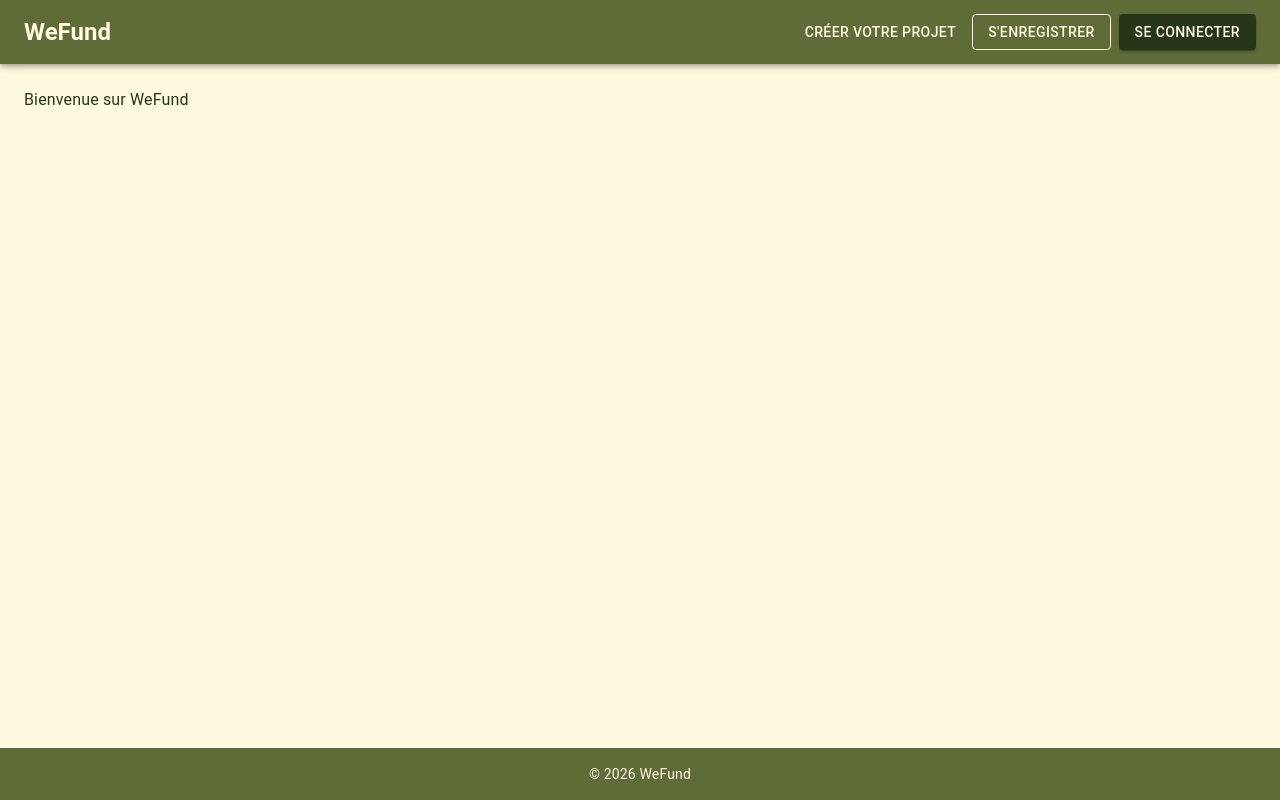
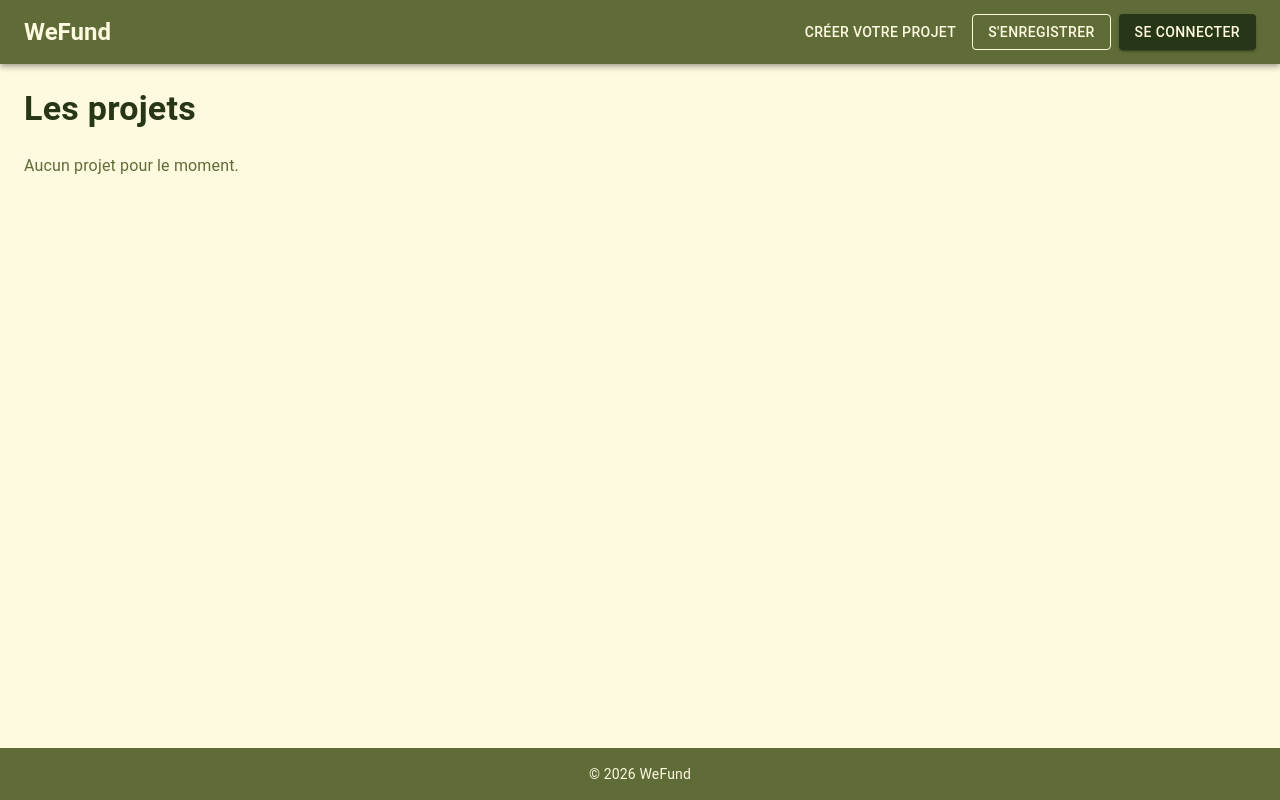
Before and after one commit to wefund-qsi/wefund-frontend, a React (Vite) app: page / in a window 1280 px wide. Built offline with nearby package versions, Linux system fonts and the light colour scheme; some icons are missing.

Commit message:
feat: enhance HomePage to display projects with loading state and no projects message

```diff
--- a/src/App.tsx
+++ b/src/App.tsx
@@ -5,6 +5,7 @@ import { RealDateGenerator } from './core/adapters/real-date-generator';
 import { RealIdGenerator } from './core/adapters/real-id-generator';
 import { InMemoryProjectRepository } from './domain/projects/adapters/project-repository.in-memory';
 import { CreateProject } from './domain/projects/uses-cases/create-project';
+import { ViewAllProjects } from './domain/projects/uses-cases/view-all-projects';
 import MainLayout from './ui/components/layouts/MainLayout';
 import HomePage from './ui/pages/HomePage';
 import CreateProjectPage from './ui/pages/CreateProjectPage';
@@ -12,6 +13,7 @@ import theme from './theme';
 
 const projectRepository = new InMemoryProjectRepository();
 const createProject = new CreateProject(projectRepository, new RealIdGenerator(), new RealDateGenerator());
+const viewAllProjects = new ViewAllProjects(projectRepository);
 
 function App() {
   return (
@@ -20,7 +22,7 @@ function App() {
       <BrowserRouter>
         <MainLayout>
           <Routes>
-            <Route path="/" element={<HomePage />} />
+            <Route path="/" element={<HomePage viewAllProjects={viewAllProjects} />} />
             <Route path="/projects/create" element={<CreateProjectPage createProject={createProject} />} />
           </Routes>
         </MainLayout>
--- a/src/infrastructure/i18n/locales/en.json
+++ b/src/infrastructure/i18n/locales/en.json
@@ -6,6 +6,10 @@
     "login": "Log in"
   },
   "welcome": "Welcome to WeFund",
+  "homePage": {
+    "projectsTitle": "Projects",
+    "noProjects": "No projects yet."
+  },
   "projectForm": {
     "title": "Create a project",
     "subtitle": "Title, description and photo",
--- a/src/infrastructure/i18n/locales/fr.json
+++ b/src/infrastructure/i18n/locales/fr.json
@@ -6,6 +6,10 @@
     "login": "Se connecter"
   },
   "welcome": "Bienvenue sur WeFund",
+  "homePage": {
+    "projectsTitle": "Les projets",
+    "noProjects": "Aucun projet pour le moment."
+  },
   "projectForm": {
     "title": "Créer un projet",
     "subtitle": "Titre, description et photo",
--- a/src/ui/pages/HomePage.tsx
+++ b/src/ui/pages/HomePage.tsx
@@ -1,10 +1,40 @@
-import { Typography } from "@mui/material";
+import { Grid, Typography } from "@mui/material";
+import { useEffect, useState } from "react";
 import { useTranslation } from "react-i18next";
+import type { Project } from "../../domain/projects/entities/project";
+import type { ViewAllProjects } from "../../domain/projects/uses-cases/view-all-projects";
+import ProjectCard from "../components/ProjectCard";
 
-function HomePage() {
+interface HomePageProps {
+  viewAllProjects: ViewAllProjects;
+}
+
+function HomePage({ viewAllProjects }: HomePageProps) {
   const { t } = useTranslation();
+  const [projects, setProjects] = useState<Project[]>([]);
 
-  return <Typography>{t("welcome")}</Typography>;
+  useEffect(() => {
+    viewAllProjects.execute().then(setProjects).catch(console.error);
+  }, [viewAllProjects]);
+
+  return (
+    <>
+      <Typography variant="h4" component="h1" fontWeight={700} mb={3}>
+        {t("homePage.projectsTitle")}
+      </Typography>
+      {projects.length === 0 ? (
+        <Typography color="text.secondary">{t("homePage.noProjects")}</Typography>
+      ) : (
+        <Grid container spacing={3}>
+          {projects.map((project) => (
+            <Grid key={project.id} size={{ xs: 12, sm: 6, md: 4, lg: 3 }}>
+              <ProjectCard project={project} />
+            </Grid>
+          ))}
+        </Grid>
+      )}
+    </>
+  );
 }
 
 export default HomePage;
```
